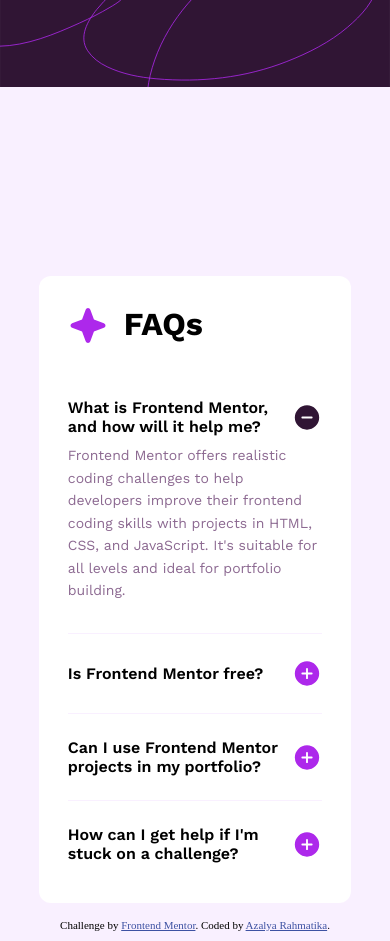
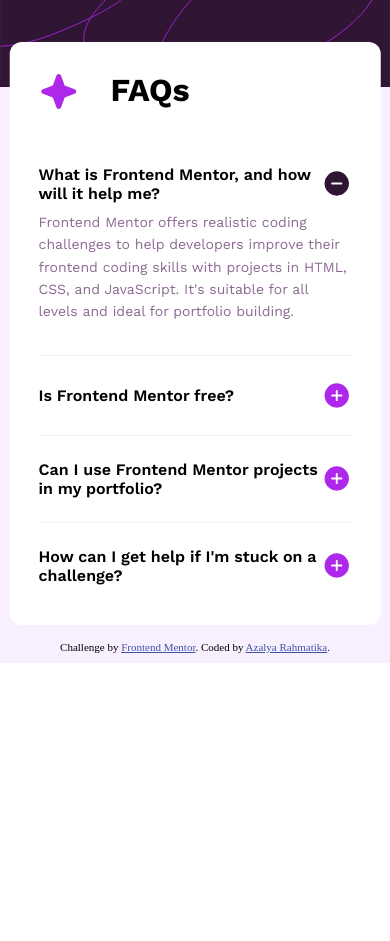
Before and after one commit to azalyarahmatika/faq-accordion, a plain HTML site: page index.html in a window 390 px wide. After the commit the page ends 844 px from the top, so only its background shows below. Drawn offline with Linux system fonts and the light colour scheme.

Commit message:
fixing styling

```diff
--- a/styles.css
+++ b/styles.css
@@ -48,10 +48,11 @@ main {
 
 .faq_wrapper {
   position: relative;
-  width: 50%;
-  margin-top: -5%;
+  max-width: 50%;
+  /* max-width: 320px; */
+  margin-top: -30vh;
   left: 50%;
-  transform: translate(-50%, 0%);
+  transform: translateX(-50%);
   background: hsl(0, 0%, 100%);
   padding: 1.8rem;
   padding-bottom: 1rem;
@@ -141,8 +142,15 @@ main {
   color: hsl(228, 45%, 44%);
 }
 
-@media screen and (max-width: 800px) {
+@media screen and (max-width: 1000px) {
   .faq_wrapper {
-    width: 80%;
+    /* width: 80%; */
+    max-width: 95%;
+    margin-top: -30vh;
+  }
+
+
+  .faq_header {
+    gap: 2rem;
   }
 }
```
Also changed, not shown: 1 other file.
